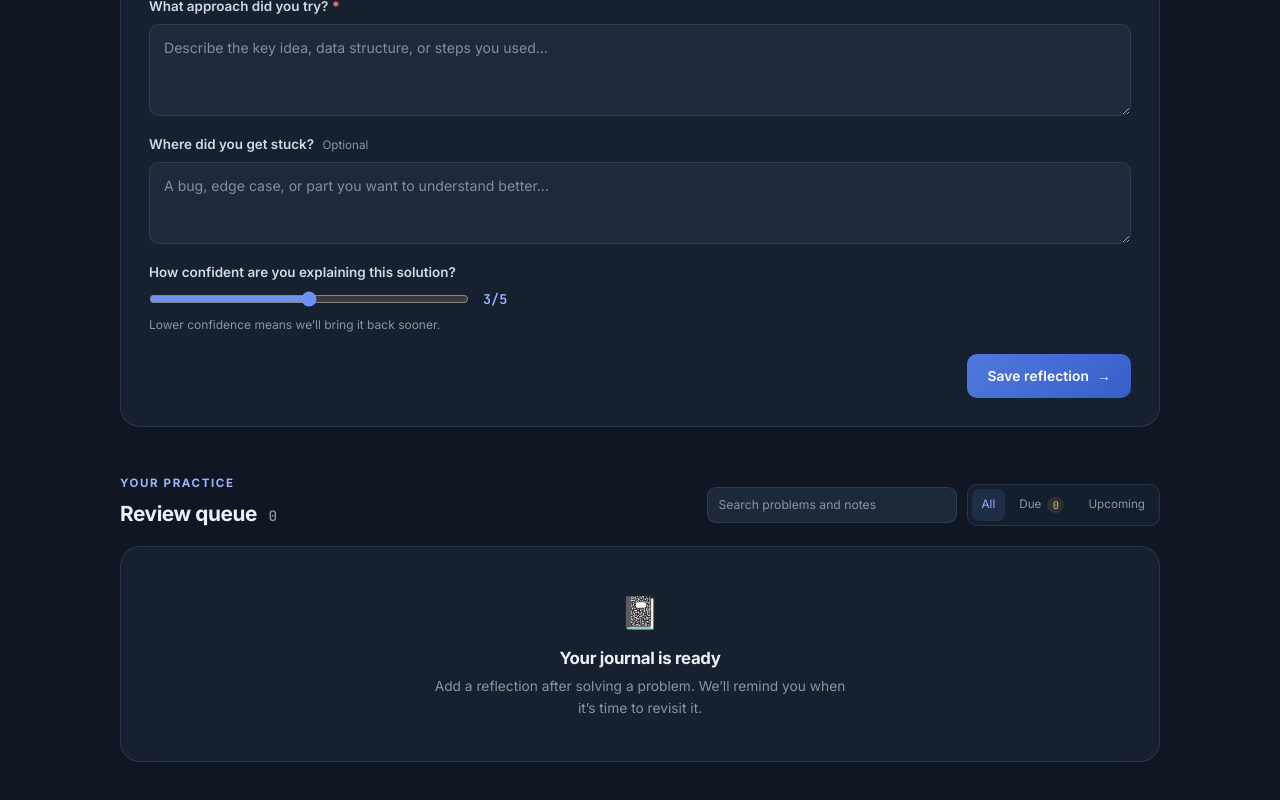
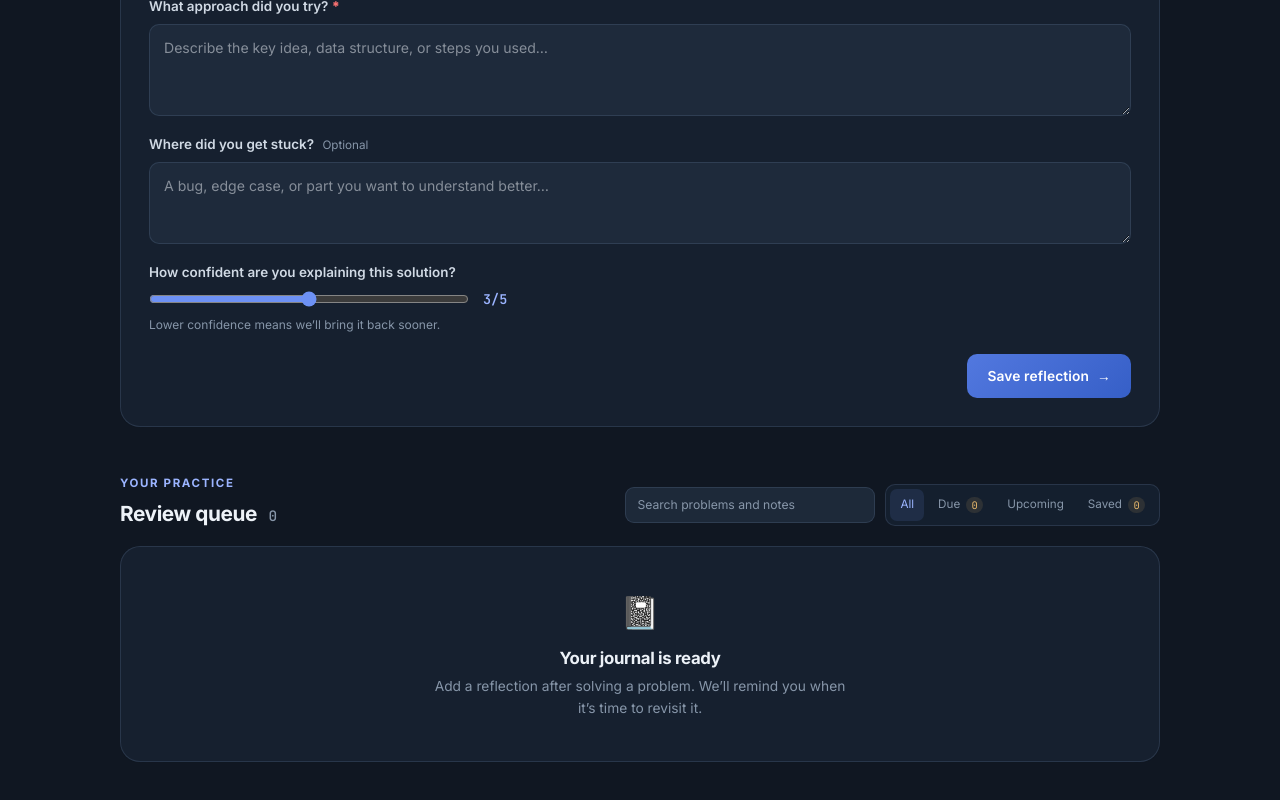
Before and after one commit to sourodeepsaha2/CodeVita, a React (Vite) app in the folder frontend/: page /review in a window 1280 px wide. Shown: the part 719-1519 px from the top of the page. Built offline with nearby package versions, Linux system fonts and the light colour scheme.

Commit message:
feat(frontend): filter journal to saved reflections

```diff
--- a/frontend/src/pages/ReviewPage.jsx
+++ b/frontend/src/pages/ReviewPage.jsx
@@ -130,8 +130,10 @@ export default function ReviewPage() {
         .some((value) => value.toLocaleLowerCase().includes(normalizedQuery))
     )
     .filter((reflection) => {
+      if (queueFilter === "all") return true;
+      if (queueFilter === "saved") return Boolean(reflection.isFavorite);
       const due = new Date(reflection.nextReviewAt) <= new Date();
-      return queueFilter === "all" || (queueFilter === "due" ? due : !due);
+      return queueFilter === "due" ? due : !due;
     })
     .sort((a, b) => new Date(a.nextReviewAt) - new Date(b.nextReviewAt));
   const dueCount = reflections.filter((reflection) => new Date(reflection.nextReviewAt) <= new Date()).length;
@@ -184,9 +186,9 @@ export default function ReviewPage() {
               <input type="search" value={searchQuery} onChange={(event) => setSearchQuery(event.target.value)} placeholder="Search problems and notes" />
             </label>
             <div className="review-filters" role="group" aria-label="Filter review queue">
-              {[{ id: "all", label: "All" }, { id: "due", label: "Due" }, { id: "upcoming", label: "Upcoming" }].map((filter) => (
+              {[{ id: "all", label: "All" }, { id: "due", label: "Due" }, { id: "upcoming", label: "Upcoming" }, { id: "saved", label: "Saved" }].map((filter) => (
                 <button key={filter.id} type="button" className={queueFilter === filter.id ? "is-active" : ""} aria-pressed={queueFilter === filter.id} onClick={() => setQueueFilter(filter.id)}>
-                  {filter.label}{filter.id === "due" && <span>{reflections.filter((item) => new Date(item.nextReviewAt) <= new Date()).length}</span>}
+                  {filter.label}{filter.id === "due" && <span>{dueCount}</span>}{filter.id === "saved" && <span>{reflections.filter((item) => item.isFavorite).length}</span>}
                 </button>
               ))}
             </div>
@@ -252,7 +254,9 @@ export default function ReviewPage() {
           <div className="review-filter-empty glass-card">
             {normalizedQuery
               ? `No journal entries match “${searchQuery.trim()}” in this view.`
-              : `No ${queueFilter === "due" ? "reviews are due" : "upcoming reviews"} in this view.`}
+              : queueFilter === "saved"
+                ? "No saved reflections yet. Use the star on a reflection to keep it here."
+                : `No ${queueFilter === "due" ? "reviews are due" : "upcoming reviews"} in this view.`}
           </div>
         )}
       </section>
```
